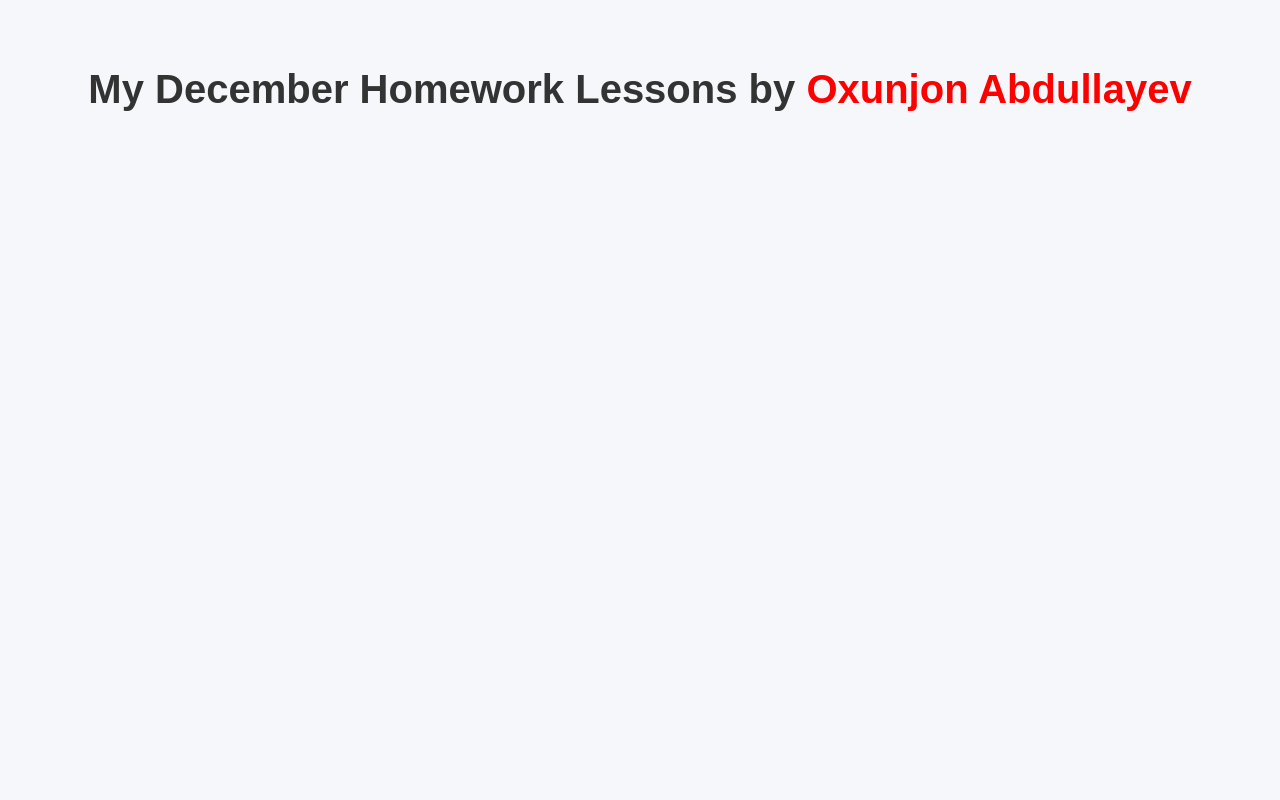
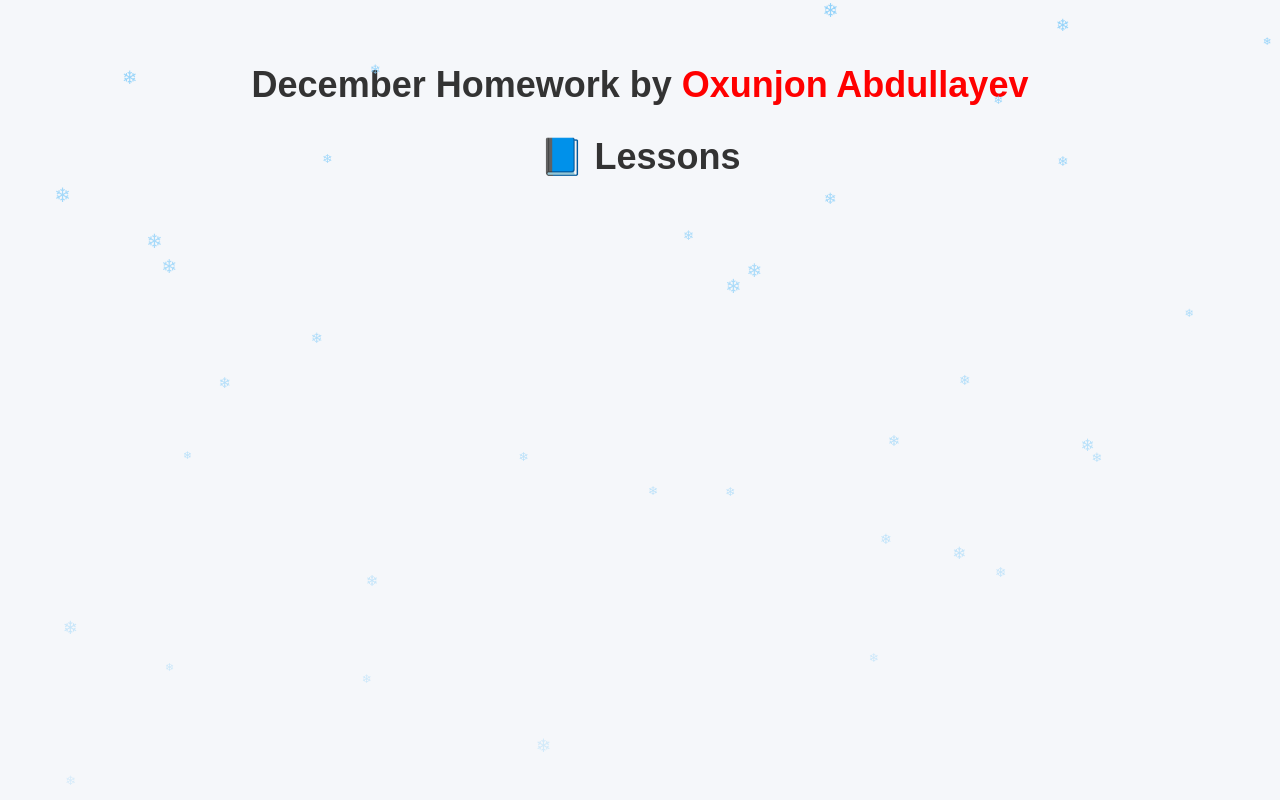
Before and after one commit to oxunjonabdulla/lesson, a Django app: page / in a window 1280 px wide. Run offline with Django 4.2, Linux system fonts and the light colour scheme; data that the repository does not hold is empty.

Commit message:
almost complted

```diff
--- a/app/templates/app/home.html
+++ b/app/templates/app/home.html
@@ -2,19 +2,26 @@
 <html>
 <head>
     <title>Homework Lessons</title>
+
     <style>
         body {
             font-family: "Poppins", Arial, sans-serif;
             background: #f5f7fa;
             margin: 0;
             padding: 40px 20px;
+            overflow-x: hidden;
         }
 
-        h1 {
+        h1, h2 {
             text-align: center;
-            font-size: 40px;
-            margin-bottom: 40px;
+            font-size: 36px;
+            margin-bottom: 30px;
             color: #333;
+        }
+
+        h1 span a {
+            color: red;
+            text-decoration: none;
         }
 
         .container {
@@ -37,11 +44,7 @@
             color: #333;
             font-weight: 500;
             text-decoration: none;
-
-            /* shadow */
             box-shadow: 0 4px 10px rgba(0,0,0,0.08);
-
-            /* smooth effect */
             transition: transform 0.2s ease, box-shadow 0.2s ease;
         }
 
@@ -50,13 +53,48 @@
             box-shadow: 0 8px 18px rgba(0,0,0,0.12);
             background: #f9fafc;
         }
+
+        /* ❄️ SNOW STYLE */
+        .snowflake {
+            position: fixed;
+            top: -10px;
+            color: rgba(135, 206, 250, 0.9); /* light blue */
+            font-size: 1em;
+            user-select: none;
+            pointer-events: none;
+            z-index: 9999;
+            animation-name: fall;
+            animation-timing-function: linear;
+        }
+
+        @keyframes fall {
+            0% {
+                transform: translateY(0);
+                opacity: 1;
+            }
+            100% {
+                transform: translateY(100vh);
+                opacity: 0.3;
+            }
+        }
     </style>
 </head>
+
 <body>
 
-    <h1>My December Homework Lessons by <span ><a href="https:t.me/oxunjonabdullayev" style="color:red;text-decoration:none">Oxunjon Abdullayev</a></span></h1>
+<h1>
+    December Homework by
+    <span>
+        <a href="https://t.me/oxunjonabdullayev" target="_blank">
+            Oxunjon Abdullayev
+        </a>
+    </span>
+</h1>
 
 <div class="container">
+
+    <h2>📘 Lessons</h2>
+
     <div class="grid">
         {% for lesson in lessons %}
         <a class="card" href="{% url 'lesson_detail' lesson.pk %}">
@@ -64,7 +102,38 @@
         </a>
         {% endfor %}
     </div>
+
 </div>
+
+<!-- ❄️ SNOW SCRIPT -->
+<script>
+    function createSnowflake() {
+        const snowflake = document.createElement("div");
+        snowflake.classList.add("snowflake");
+        snowflake.innerHTML = "❄";
+
+        // Random size
+        const size = Math.random() * 10 + 10;
+        snowflake.style.fontSize = size + "px";
+
+        // Random horizontal position
+        snowflake.style.left = Math.random() * window.innerWidth + "px";
+
+        // Random falling speed
+        const duration = Math.random() * 5 + 5;
+        snowflake.style.animationDuration = duration + "s";
+
+        document.body.appendChild(snowflake);
+
+        // Remove snowflake after animation
+        setTimeout(() => {
+            snowflake.remove();
+        }, duration * 1000);
+    }
+
+    // Create snow continuously
+    setInterval(createSnowflake, 200);
+</script>
 
 </body>
 </html>
--- a/app/templates/app/lesson_detail.html
+++ b/app/templates/app/lesson_detail.html
@@ -126,7 +126,7 @@
     {% endfor %}
 
     <!-- Audio -->
-    <h2>Audio Files</h2>
+    <h2>Pronounciation and Speaking audios</h2>
     {% for file in lesson.files.all %}
         {% if file.file_type == "audio" %}
             <div class="audio-card">
--- a/app/views.py
+++ b/app/views.py
@@ -1,6 +1,7 @@
 
 from django.shortcuts import render, get_object_or_404
 from .models import Lesson
+
 
 def home(request):
     lessons = Lesson.objects.all()
```
Also changed, not shown: app/migrations/0002_recording.py (added), app/migrations/0003_delete_recording.py (added), app/models.py (line endings or trailing spaces). Lines whose indentation alone changed are shown as unchanged.
